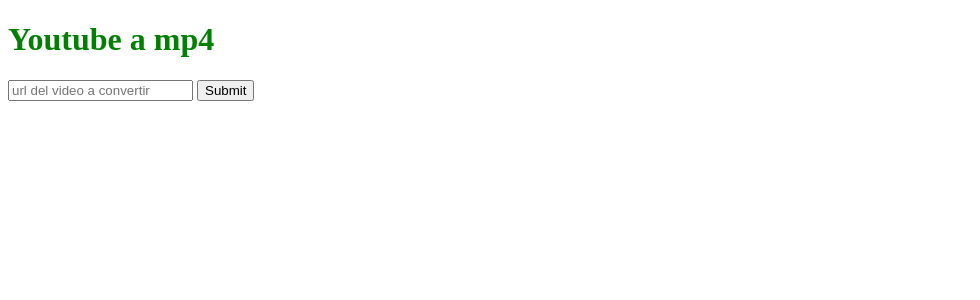
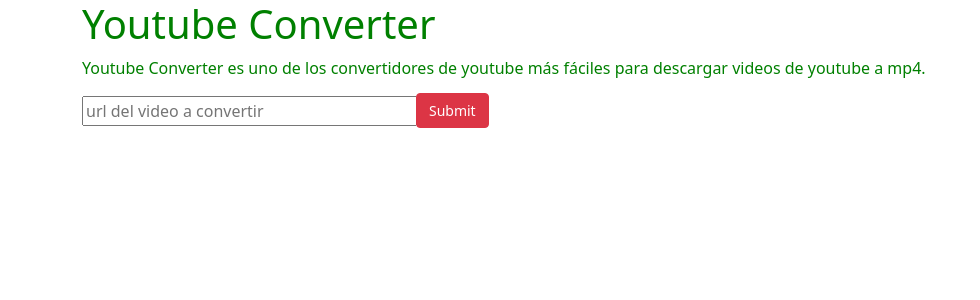
Before and after one commit to Jose-Puente2001/Youtube-Converter, a Flask app: page / in a window 1280 px wide. Shown: the top 300 px of the page, without its empty margins (0-980 px from the left). Run offline with Flask 2, Linux system fonts and the light colour scheme.

Commit message:
importacion de boostrap al proyecto

```diff
--- a/app.py
+++ b/app.py
@@ -1,5 +1,7 @@
 from flask import Flask, render_template, request
 import pafy
+
+
 
 app = Flask(__name__)
 
@@ -17,7 +19,7 @@ def ConvertidorMp4():
         title = video.title
         imagen = video.thumb
         best = video.getbest(preftype='mp4')
-        best.download()
+        filename = best.download()
         return render_template('convertidor.html', title=title, imagen=imagen)
 
 
--- a/static/css/style.css
+++ b/static/css/style.css
@@ -2,3 +2,17 @@ body{
 
   color: green;
 }
+
+
+#input{
+
+	width: 30%;
+}
+
+
+#button{
+
+ font-size: 14px;
+ margin: -5px 0px 0px -5px;
+
+}
--- a/templates/convertidor.html
+++ b/templates/convertidor.html
@@ -5,6 +5,6 @@
 <h2>Video Convertido exitosamente</h2>
 <p>se convirtio: {{ title }} </p>
 <img src="{{ imagen }}" alt="imagen">
-<a href="/">Ir al inicio</a>
+<a href="/" class="btn btn-danger">Ir al inicio</a>
 
 {% endblock %}
--- a/templates/index.html
+++ b/templates/index.html
@@ -2,10 +2,14 @@
 
 {% block content %}
 
+<div class="row">
+<div class="col">
 <form action="/convertidormp4" method="POST">
-   <h1>Youtube a mp4</h1>
-   	<input type="url" name="url" placeholder="url del video a convertir">
-   <input type="submit" name="value">
+   <h1>Youtube Converter</h1>
+   <p>Youtube Converter es uno de los convertidores de youtube más fáciles para descargar videos      de youtube a mp4.</p>
+   	<input id="input" type="url"  name="url" placeholder="url del video a convertir">
+   <input id= "button" type="submit" class="btn btn-danger" name="convertir">
  </form>
-
+</div>
+</div>
  {% endblock %}
--- a/templates/layout.html
+++ b/templates/layout.html
@@ -1,13 +1,16 @@
 <!DOCTYPE html>
 <html>
 <head>
-	<title>Pagina con Python</title>
-	<link rel="stylesheet" type="text/css" href="{{url_for('static', filename='css/style.css')}}">
-	<link rel="preconnect" href="https://fonts.gstatic.com">
+	<title>Youtube Converter</title>
+	<!-- Boostrap 5 -->
+    <link href="https://cdn.jsdelivr.net/npm/bootstrap@5.0.0-beta3/dist/css/bootstrap.min.css" rel="stylesheet" integrity="sha384-eOJMYsd53ii+scO/bJGFsiCZc+5NDVN2yr8+0RDqr0Ql0h+rP48ckxlpbzKgwra6" crossorigin="anonymous">
     <link href="https://fonts.googleapis.com/css2?family=Rubik&display=swap" rel="stylesheet">
+    <link rel="preconnect" href="https://fonts.gstatic.com">
+     <!-- Custom CSS-->
+    <link rel="stylesheet" type="text/css" href="{{url_for('static', filename='css/style.css')}}">
 </head>
 <body>
-<div>
+<div class="container">
 {% block content %}
 {% endblock %}
 </div>
```
